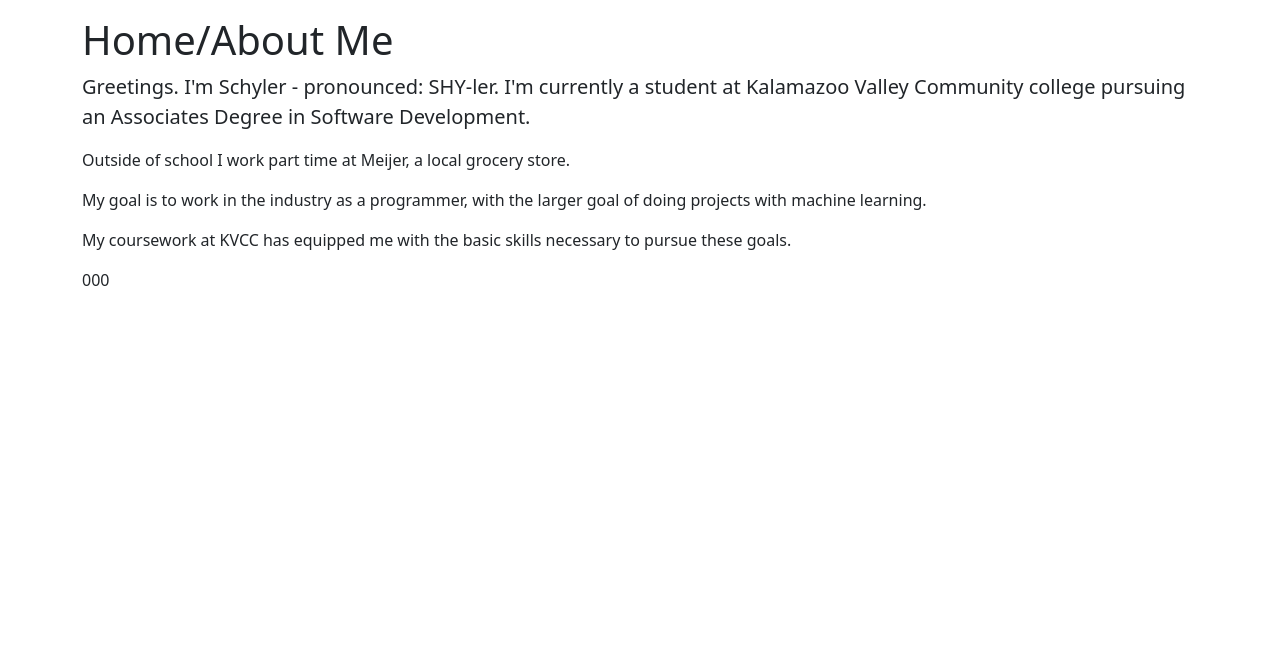
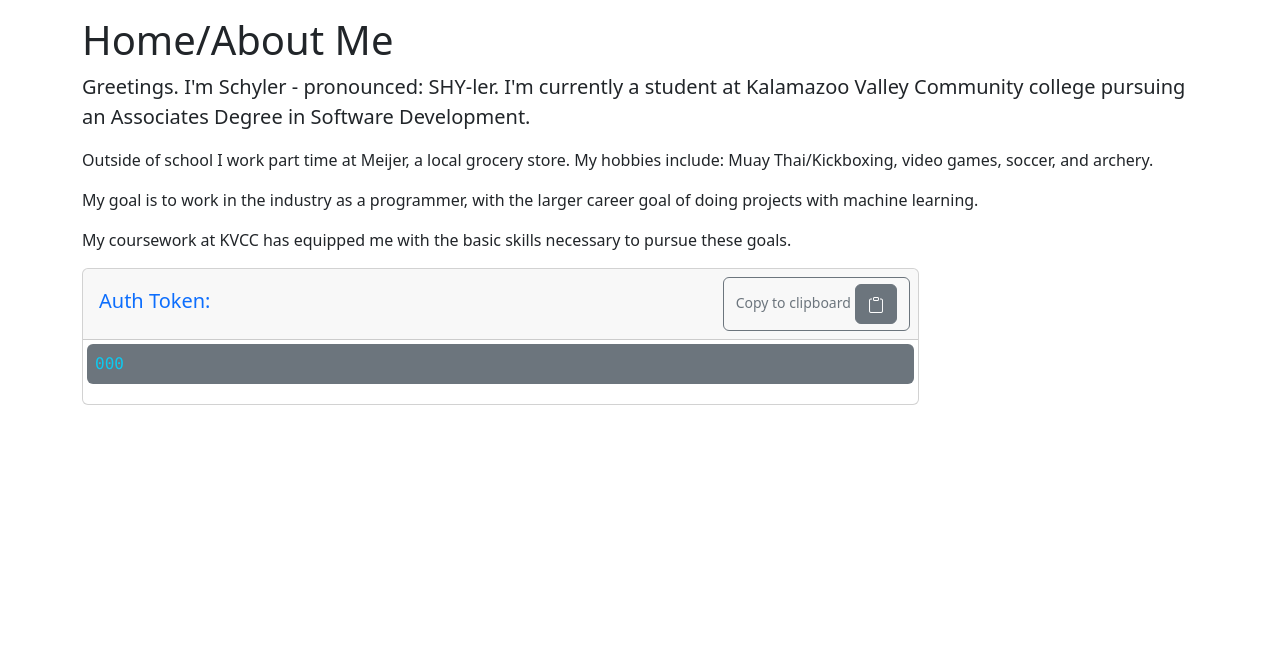
Before and after one commit to Schyler-Lowry/about-me, a Django app: template templates/home.html in a window 1280 px wide. Shown: the part 56-701 px from the top of the page. Run offline with Django 4.2, Linux system fonts and the light colour scheme; the template is opened without the code that fills it: most values are stand-ins (such as "Sample title", 1, 10 or a date in 2020); some libraries are stand-ins or nearby versions.

Commit message:
Display API key on home page if it's in URL. Update small details on home page. Change links so that they open in a new tab.

```diff
--- a/pages/views.py
+++ b/pages/views.py
@@ -13,10 +13,12 @@ import requests
 class HomePageView(TemplateView):
     template_name = "home.html"
 
+
+
     def get_context_data(self, **kwargs):
         context = super(HomePageView, self).get_context_data(**kwargs)
-        if "code" in self.kwargs:
-            context["code"] = self.kwargs["code"]
+        #authtoken = self.request.GET.get("code")
+        context["code"] = self.request.GET.get("code")
         return context
 
 class ProjectsPageView(TemplateView):
--- a/templates/anime_main.html
+++ b/templates/anime_main.html
@@ -7,7 +7,7 @@
 <div class="card">
     <div class="card-body">
         <p>
-            This is just a testing page where I have been experimenting with APIs. This page should display the <a href="https://myanimelist.net/topanime.php">top</a> 4 anime ranked on <a href="https://myanimelist.net/">MyAnimeList.net</a>.
+            This is just a testing page where I have been experimenting with APIs. This page should display the <a href="https://myanimelist.net/topanime.php" target="_blank">top</a> 4 anime ranked on <a href="https://myanimelist.net/" target="_blank">MyAnimeList.net</a>.
         </p>
     </div>
 </div>
@@ -29,7 +29,7 @@
                             <td>Title:</td>
                             <td><span class="fw-bold">{{ entry.node.title }}</span></td>
                         </tr>
-                        <a href="https://myanimelist.net/anime/{{ entry.node.id }}/"><img src="{{ entry.node.main_picture.medium }}" alt="anime image" class="img-fluid h-50" style="max-height: 321px;"></a>
+                        <a href="https://myanimelist.net/anime/{{ entry.node.id }}/" target="_blank"><img src="{{ entry.node.main_picture.medium }}" alt="anime image" class="img-fluid h-50" style="max-height: 321px;"></a>
                         <tr>
                             <td>Ranking</td>
                             <td><span class="fw-bold">{{ entry.ranking.rank }}</span></td>
--- a/templates/base.html
+++ b/templates/base.html
@@ -21,7 +21,7 @@
     <script src="https://cdn.jsdelivr.net/npm/bootstrap@5.2.0-beta1/dist/js/bootstrap.bundle.min.js" integrity="sha384-pprn3073KE6tl6bjs2QrFaJGz5/SUsLqktiwsUTF55Jfv3qYSDhgCecCxMW52nD2" crossorigin="anonymous"></script>
 
 
-
+    <link rel="stylesheet" href="https://cdn.jsdelivr.net/npm/bootstrap-icons@1.10.5/font/bootstrap-icons.css">
 <link href="/docs/5.2/dist/css/bootstrap.min.css" rel="stylesheet" integrity="sha384-rbsA2VBKQhggwzxH7pPCaAqO46MgnOM80zW1RWuH61DGLwZJEdK2Kadq2F9CUG65" crossorigin="anonymous">
 
     <!-- Favicons -->
--- a/templates/home.html
+++ b/templates/home.html
@@ -8,9 +8,61 @@
 <p class="lead">Greetings. I'm Schyler - pronounced: SHY-ler. I'm currently a student at Kalamazoo Valley Community college
     pursuing an Associates Degree in Software Development.
 </p>
-<p>Outside of school I work part time at Meijer, a local grocery store.</p>
-<p>My goal is to work in the industry as a programmer, with the larger goal of doing projects with machine learning.</p>
+<p>Outside of school I work part time at Meijer, a local grocery store. My hobbies include: Muay Thai/Kickboxing, video games, soccer, and archery.</p>
+<p>My goal is to work in the industry as a programmer, with the larger career goal of doing projects with machine learning.</p>
 <p>My coursework at KVCC has equipped me with the basic skills necessary to pursue these goals.</p>
 
-<p>{{ code }}</p>
+
+
+{% if code %}
+
+
+
+<div class="card w-75">
+    <div class="card-header p-2">
+        <!-- <h6 class="text-primary">Auth Token:</h6> -->
+        <div class="row">
+            <div class="col">
+                <div class="d-grid gap-2 d-md-flex justify-content-md-start mt-2">
+                    <h5 class="text-primary pt-1 ms-2">Auth Token:</h5>
+                  </div>
+            </div>
+            <div class="col">
+                <div class="d-grid gap-2 d-md-flex justify-content-md-end">
+                    <span onclick="copyContent()" class="btn btn-outline-secondary "><small>Copy to clipboard</small>
+                    <button onclick="copyContent()" type="button" class="btn btn-secondary" >
+                        <i class="bi bi-clipboard"></i>
+                      </button></span>
+                  </div>
+            </div>
+        </div>
+
+
+        <!-- <button onclick="myFunction()">Copy text</button> -->
+    </div>
+    <div class="card-body p-1">
+        <!-- <input type="text" value="gamer" id="myInput"> -->
+
+        <p class="font-monospace text-info bg-secondary rounded  p-2" id="myText">{{code}}</p>
+
+
+    </div>
+</div>
+
+<script>
+    let text = document.getElementById('myText').innerHTML;
+    const copyContent = async () => {
+      try {
+        await navigator.clipboard.writeText(text);
+        console.log('Content copied to clipboard');
+      } catch (err) {
+        console.error('Failed to copy: ', err);
+      }
+    }
+    alert("Copied the text: " + copyText.value);
+  </script>
+
+{% endif %}
+
+
 {% endblock content%}
--- a/templates/projects.html
+++ b/templates/projects.html
@@ -7,7 +7,11 @@
 <h1 class="mt-5">My Projects</h1>
 
 <hr>
-<span class="fst-italic">Note 8-18-2023: These are old, and no longer publically available. I need to update this page.</span>
+<div class="alert alert-warning alert-dismissible fade show" role="alert">
+  <span class="fst-italic">Note 8-18-2023: These are old, and no longer publically available. I need to update this page.</span>.
+  <button type="button" class="btn-close" data-bs-dismiss="alert" aria-label="Close"></button>
+</div>
+
     <div class="container py-4">
 
 
```
Also changed, not shown: mal.py (added, +74 -0 lines).
